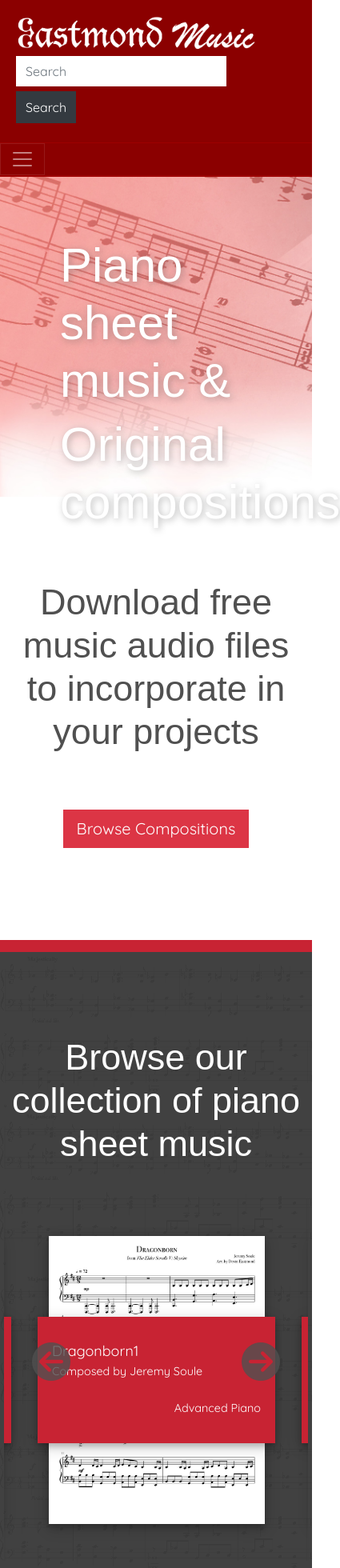
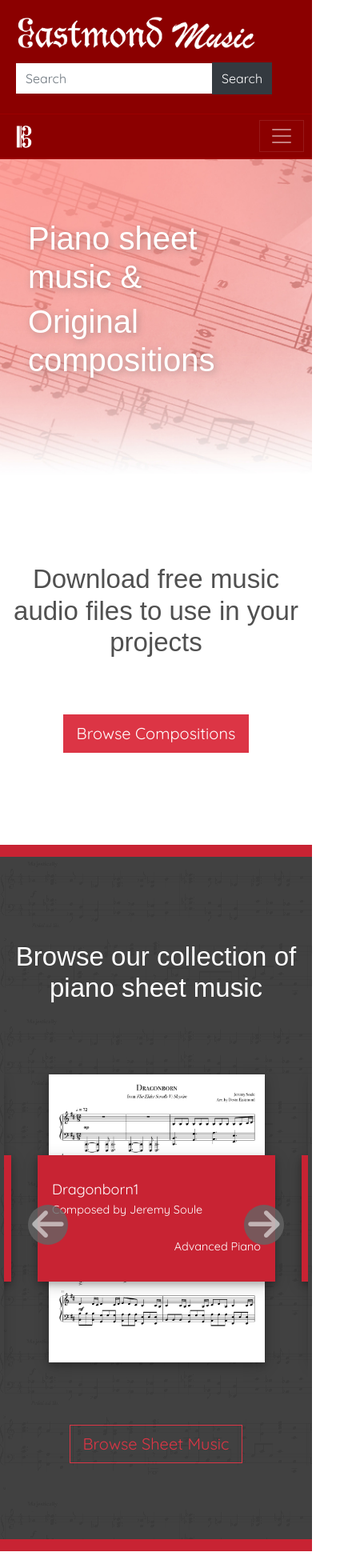
Before and after one commit to devin-eastmond/sheet-music-site, a Vue app in the folder front-end/: page / in a window 390 px wide. Shown: the top 1960 px of the page at 80% size, 425 px wide, since content can reach past the window. Built offline with nearby package versions, Linux system fonts and the light colour scheme; a web font is replaced by a local one.

Commit message:
Made homepage design responsive

```diff
--- a/front-end/src/App.vue
+++ b/front-end/src/App.vue
@@ -3,18 +3,18 @@
   <div id="nav">
     <header>
       <div class="row">
-        <div class="col-md-3">
+        <div class="col-md-5 col-lg-4">
           <router-link to="/">
-            <img src="images/logo2.png" style="width: 300px;"/>
+            <img src="images/logo2.png" style="width: 300px; margin-bottom: 10px;"/>
           </router-link>
           <!-- <h1>
             <router-link to="/">Eastmond Music</router-link>
           </h1> -->
         </div>
-        <div class="col-md-6">
+        <div class="col-md-6 col-lg-5">
           <form id="searchBar" class="form-inline my-2 my-lg-0" @submit="searchSubmit" style="display: inline">
-            <input class="form-control mr-sm-2" id="searchInput" type="search" placeholder="Search" aria-label="Search" v-model="searchInput">
-            <button class="btn btn-dark my-2 my-sm-0" id="submitSearch" type="submit">Search</button>
+            <input class="form-control mr-sm-2" id="searchInput" type="search" placeholder="Search" aria-label="Search" v-model="searchInput" style="display: inline-block">
+            <button class="btn btn-dark my-2 my-sm-0" id="submitSearch" type="submit" style="display: inline-block">Search</button>
           </form>
         </div>
         <div class="col-md-3">
@@ -23,20 +23,25 @@
     </header>
 
     <!-- NAVBAR -->
-    <nav class="navbar navbar-expand-lg">
+    <nav class="navbar navbar-expand-lg" style="padding-left: 10px;">
       <div class="navbar-dark">
+        <router-link to="/" class="navbar-brand" id="homeIcon">
+          <img src="images/AltoClef.png" style="height: 30px;" id="iconWithBars">
+          <img src="images/AltoClefNoBar.png" style="height: 30px;" id="iconNoBars">
+        </router-link>
         <button class="navbar-toggler" type="button" data-toggle="collapse" data-target="#navbarSupportedContent" aria-controls="navbarSupportedContent" aria-expanded="false" aria-label="Toggle navigation">
           <span class="navbar-toggler-icon"></span>
         </button>
+
       </div>
       <div class="collapse navbar-collapse" id="navbarSupportedContent">
         <ul class="navbar-nav mr-auto">
-          <li class="nav-item" id="homeIcon">
+          <!-- <li class="nav-item" id="homeIcon">
             <router-link to="/" class="nav-link">
               <img src="images/AltoClef.png" style="height: 30px;" id="iconWithBars">
               <img src="images/AltoClefNoBar.png" style="height: 30px;" id="iconNoBars">
             </router-link>
-          </li>
+          </li> -->
           <li class="nav-item" v-bind:class="isActiveLink('/compositions')">
             <router-link to="/compositions" class="nav-link">Compositions</router-link>
           </li>
@@ -63,8 +68,13 @@
               <router-link to="/browse?difficulty=advanced" class="dropdown-item">Advanced</router-link>
             </div>
           </li>
+        </ul>
+        <ul class="navbar-nav navbar-right">
           <li class="nav-item" v-bind:class="isActiveLink('/about')">
             <router-link to="/about" class="nav-link">About</router-link>
+          </li>
+          <li class="nav-item" v-bind:class="isActiveLink('/contact')">
+            <router-link to="/contact" class="nav-link">Contact</router-link>
           </li>
         </ul>
       </div>
@@ -159,7 +169,7 @@ header h1 a:hover {
 
 #searchInput,
 #submitSearch {
-  margin-top: 6px!important;
+  margin-top: 4px!important;
   border: none;
   border-radius: 0px;
 }
@@ -169,7 +179,7 @@ header h1 a:hover {
 }
 
 #searchInput {
-  width: 75%;
+  width: 70%;
 }
 
 /******** Navbar Styling ********/
@@ -218,17 +228,25 @@ header h1 a:hover {
 
 #homeIcon {
   background-color: inherit!important;
-  width: 50px;
+  width: 30px;
+  height: 48px;
 }
 
 #homeIcon img {
   transition: 0.5s;
 
   position: absolute;
+  left: 20px;
+  top: 15px;
 }
 
 #homeIcon:hover img {
   transform: rotate(180deg);
+}
+
+#iconWithBars,
+#iconNoBars {
+  margin-top: -2px;
 }
 
 #homeIcon #iconWithBars {
@@ -296,6 +314,14 @@ a#navbarDropdown.nav-link.dropdown-toggle:focus {
   overflow: hidden;
 }
 
+.navbar-toggler {
+  position: absolute;
+  right: 10px;
+  top: 7px;
+  outline: none!important;
+  box-shadow: none!important;
+}
+
 /******** End Navbar Styling ********/
 
 .page-header {
@@ -307,4 +333,19 @@ a#navbarDropdown.nav-link.dropdown-toggle:focus {
   width: 26px;
   height: 26px;
 }
+
+@media all and (max-width: 630px) {
+  .hero-image h1 {
+    font-size: 40px!important;
+    margin-left: -40px!important;
+  }
+
+
+  #filters {
+    margin-top: -50px!important;
+  }
+  h2 {
+    font-size: 33px!important;
+  }
+}
 </style>
--- a/front-end/src/components/Carousel.vue
+++ b/front-end/src/components/Carousel.vue
@@ -30,8 +30,16 @@
         </a>
       <!-- </div> -->
     </div>
-    <i id="left-arrow" class='fas fa-arrow-circle-left' v-on:click="previousSong"></i>
-    <i id="right-arrow" class='fas fa-arrow-circle-right' v-on:click="nextSong"></i>
+    <div id="left-arrow" v-on:click="previousSong">
+      <div class="fade-effect">
+        <i class='fas fa-arrow-left'></i>
+      </div>
+    </div>
+    <div id="right-arrow" v-on:click="nextSong">
+      <div class="fade-effect">
+        <i class='fas fa-arrow-right'></i>
+      </div>
+    </div>
   </div>
 </template>
 
@@ -137,31 +145,90 @@ export default {
 #left-arrow,
 #right-arrow {
   position: absolute;
-  bottom: 400px;
-  font-size: 48px;
-  color: rgba(80, 80, 80, 0.8);
-  background-color: rgba(255, 255, 255, 0);
+  bottom: 25px;
+  font-size: 45px;
+  color: rgba(255, 255, 255, 0.55);
+  background-color: rgba(255, 100, 100, 0.0);
+  box-shadow: 0 0 10px 10px rgba(255, 100, 100, 0.0);
   border-radius: 50%;
-  transition: color 0.2s;
+  transition: 0.1s;
+  width: 150px;
+  height: 320px;
+  /* overflow: hidden; */
 }
 
 #left-arrow:hover,
 #right-arrow:hover {
   cursor: pointer;
-  color: rgba(100, 100, 100, 0.95);
+  color: rgba(255, 255, 255, 0.95);
+  /* background-color: rgba(255, 100, 100, 0.4);
+  box-shadow: 0 0 10px 10px rgba(255, 100, 100, 0.4); */
+}
+
+.songs-holder i {
+  border-radius: 50%;
+  /* background-color: rgba(255, 255, 255, 0.5); */
+  background-color: rgba(100, 100, 100, 0.8);
+  /* border: 2px solid rgba(255, 255, 255, 0.5); */
+  width: 50px;
+  height: 50px;
+  transition: right 0.2s, background-color 0.2s, left 0.2s, border-color 0.2s;
+  padding-top: 2.5px;
+}
+
+#left-arrow i {
+  right: 0px;
+  bottom: 140px;
+  position: absolute;
+
+}
+
+#right-arrow i {
+  left: 0px;
+  bottom: 140px;
+  position: absolute;
+}
+
+#left-arrow:hover i {
+  right: 15px;
+  background-color: rgba(0, 0, 0, 0);
+  border-color: rgba(0, 0, 0, 0);
+}
+
+#right-arrow:hover i {
+  left: 15px;
+  background-color: rgba(0, 0, 0, 0);
+  border-color: rgba(0, 0, 0, 0);
 }
 
 #left-arrow {
-  left: 40px;
+  left: -75px;
 }
 
 #right-arrow {
-  right: 40px;
+  right: -75px;
+}
+
+.fade-effect {
+  transition: 0.4s;
+  border-radius: 50%;
+  height: 80%;
+  background-color: rgba(255, 35, 51, 0.0);
+  box-shadow: 0 0 50px 50px rgba(255, 35, 51, 0.0);
+  width: 80%;
+}
+
+#left-arrow:hover .fade-effect,
+#right-arrow:hover .fade-effect {
+  background-color: rgba(255, 35, 51, 0.5);
+  box-shadow: 0 0 50px 50px rgba(255, 35, 51, 0.5);
+
 }
 
 .songs-holder {
   overflow: hidden;
   width: 100%;
+  position: relative;
   margin-left: 0px!important;
 }
 
--- a/front-end/src/components/Footer.vue
+++ b/front-end/src/components/Footer.vue
@@ -21,7 +21,7 @@ export default {
   /* background-color: rgb(0, 67, 84); */
   background-color: rgb(139, 0, 0);
   margin-top: 20px;
-  border-top: 5px solid #9c0000;
+  border-top: 7px solid #9c0000;
 }
 
 .footer {
--- a/front-end/src/views/Browse.vue
+++ b/front-end/src/views/Browse.vue
@@ -1,5 +1,5 @@
 <template>
-  <div class="browse" style="background-image: url('images/pattern2.png'); background-size: 600px;">
+  <div class="browse" style="background-image: url('images/pattern3.png'); background-size: 700px;">
     <Header pageName="Browse Music" style="margin: 0px"/>
     <div class="rectangle-white form-block" style="background-color: white; padding-top: 20px;">
       <h2>Filters</h2>
@@ -32,10 +32,10 @@
           </div>
         </div>
       </form>
-      <hr>
+      <!-- <hr> -->
     </div>
     <LoadingPage v-if="isLoading"/>
-    <div class="Content" v-else>
+    <div class="Content rectangle-blue" v-else style="background-image: url('images/pattern3.png'); border: none; margin: 0px; margin-bottom: -20px; padding: 10px;">
 
       <h1 class="page-header" id="filterTitle">{{ pageTitle }}</h1>
       <div v-if="numSongs == 0">
@@ -195,12 +195,19 @@ export default {
 .page-header {
   /* color: rgb(0, 111, 139); */
   /* color: rgb(80, 80, 80); */
-  color: #c82333;
+  /* color: #c82333; */
+  color: white;
   margin: 40px;
 }
 
 .form-block {
   padding: 0px 40px;
+  border-bottom-width: 10px;
+  /* border-color: rgb(0, 107, 106); */
+  border-color: #c82333;
+  border-style: solid none;
+  border-top-width: 0px;
+  padding-bottom: 30px;
 }
 
 .form-block select {
--- a/front-end/src/views/Home.vue
+++ b/front-end/src/views/Home.vue
@@ -1,9 +1,9 @@
 <template>
-  <div class="home" style="background-size: 600px;">
-    <div class="hero-image" style="background-image: url('images/pianoSheetMusic3.jpg');"><h1>Piano sheet music &amp;</h1><h1>Original compositions</h1></div>
+  <div class="home">
+    <div class="hero-image" style="background-image: url('images/pianoSheetMusic2.jpeg');"><h1>Piano sheet music &amp;</h1><h1>Original compositions</h1></div>
 
     <div class="rectangle rectangle-white">
-      <h2>Download free music audio files to incorporate in your projects</h2>
+      <h2>Download free music audio files to use in your projects</h2>
       <!-- <img src="images/sheetMusic.png" id="sheetMusicImage"> -->
       <div>
         <button type="button" class="btn btn-danger btn-lg" v-on:click="goToRoute('/compositions')">Browse Compositions</button>
@@ -269,7 +269,8 @@ button {
 .rectangle-blue {
   /* background-color: rgb(0, 139, 137); */
   background-color: rgb(60, 60, 60);
-  border-width: 15px;
+  border-top-width: 15px;
+  border-bottom-width: 15px;
   /* border-color: rgb(0, 107, 106); */
   border-color: #c82333;
   border-style: solid none;
@@ -314,14 +315,21 @@ h2 {
 
 #filters {
   text-align: left;
+  margin-top: 45px;
 }
 
 #filters #submitFilters {
-  margin-top: 50px;
+  margin-top: 37px;
+  margin-left: 5px;
 }
 
 #filters label {
   font-size: 20px;
+}
+
+.form-group {
+  margin-bottom: 0px!important;
+  margin-top: 0px!important;
 }
 
 /* .rectangle-blue button {
--- a/front-end/src/views/View.vue
+++ b/front-end/src/views/View.vue
@@ -1,7 +1,7 @@
 <template>
-  <div class="view" style="background-image: url('images/pattern2.png'); background-size: 600px;">
+  <div class="view">
     <Header pageName="View Song" style="margin: 0px"/>
-    <div class="rectangle-white form-block" style="padding-top:40px;">
+    <div class="rectangle-white" style="padding-top:40px;">
       <div class="container">
         <div class="row">
           <div class="col-md-5">
```
Also changed, not shown: front-end/public/images/pianoSheetMusic2.jpeg (added).
